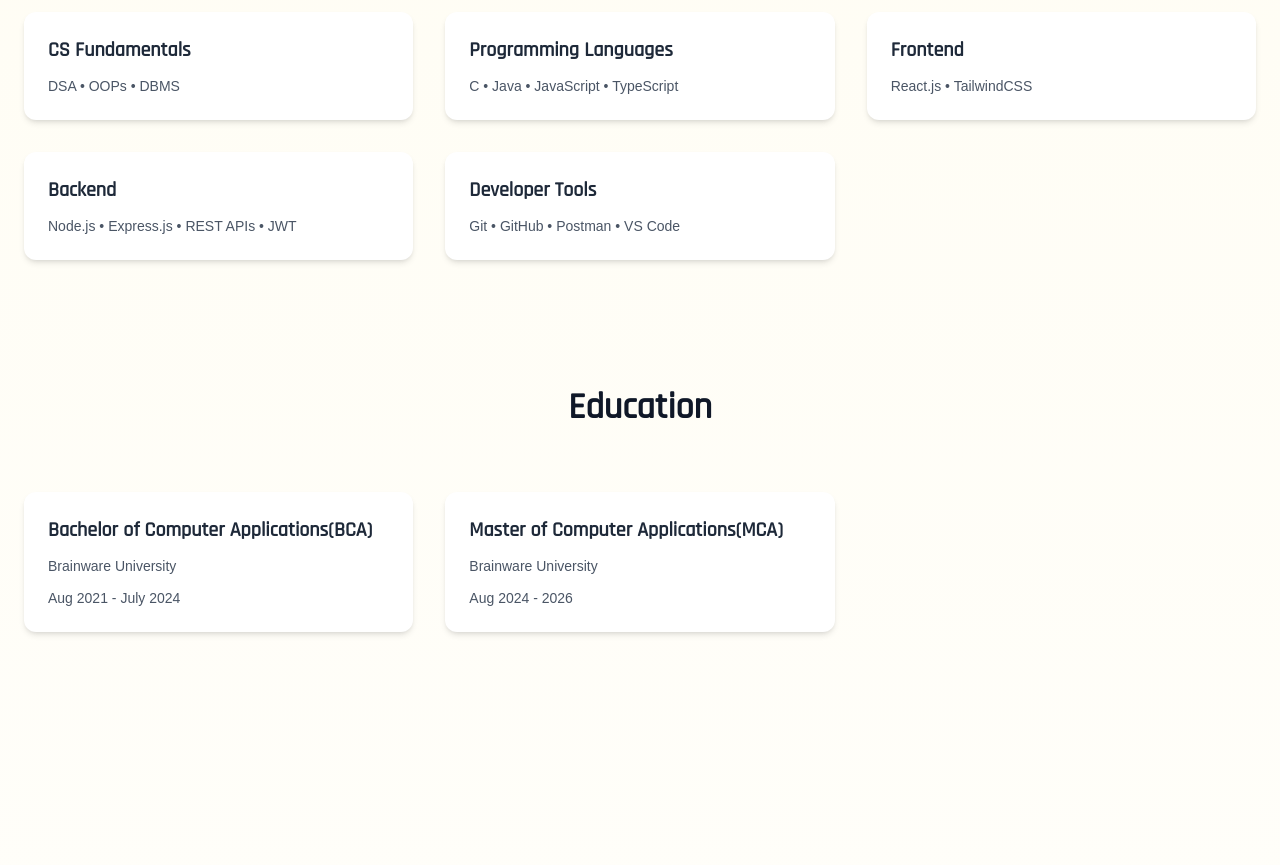
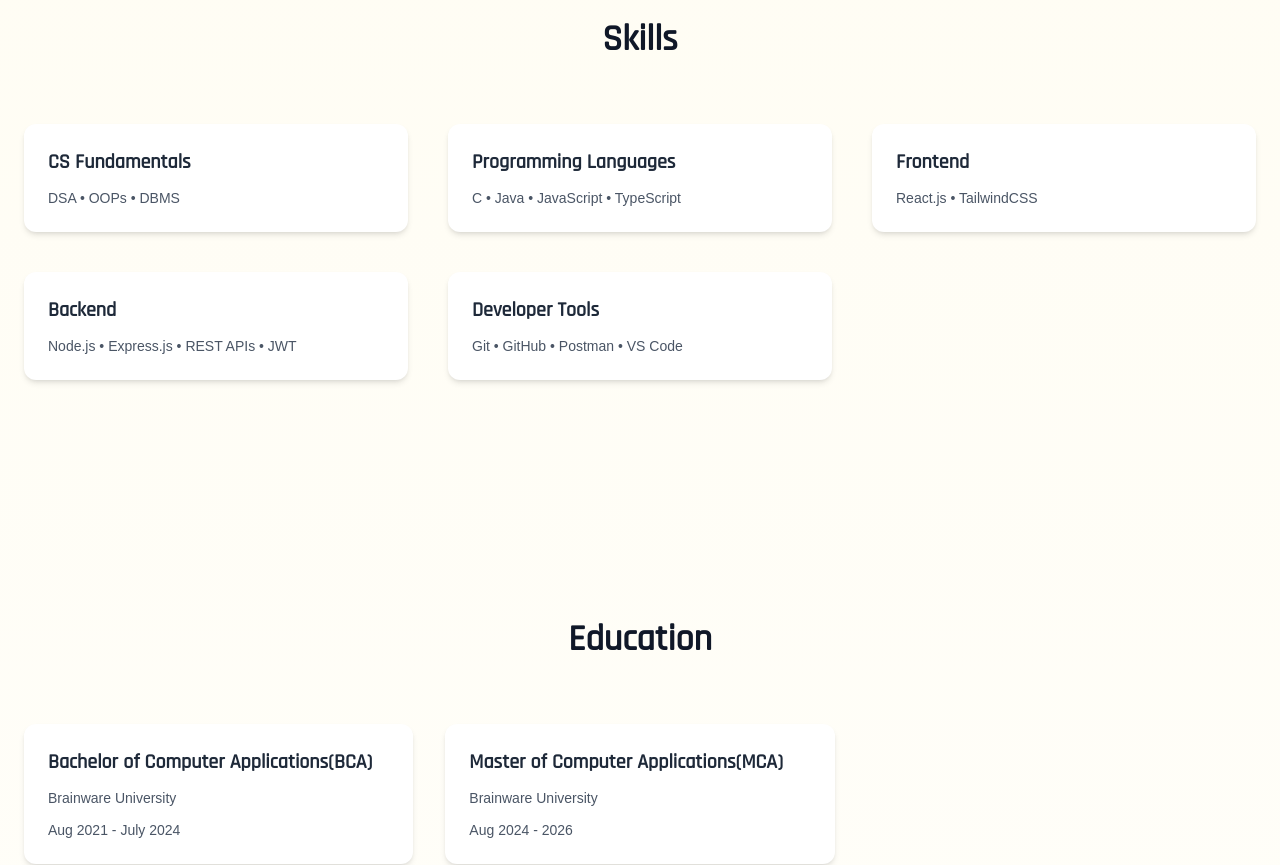
Before and after one commit to Shaptorshi/Portfolio, a React (Vite) app: page / in a window 1280 px wide. Shown: the part 2100-2965 px from the top of the page. Built offline with nearby package versions, Linux system fonts and the light colour scheme; a web font is replaced by a local one.

Commit message:
Margins adjusted

```diff
--- a/src/components/education.jsx
+++ b/src/components/education.jsx
@@ -1,28 +1,29 @@
-import {motion} from 'framer-motion'
+import { motion } from 'framer-motion'
 
 const e = [
   {
     course: "Bachelor of Computer Applications(BCA)",
     college: "Brainware University",
     duration: "Aug 2021 - July 2024",
-    location:"Kolkata, West Bengal, India"
+    location: "Kolkata, West Bengal, India"
   },
   {
     course: "Master of Computer Applications(MCA)",
     college: "Brainware University",
     duration: `Aug 2024 - ${new Date().getFullYear()}`,
-    location:"Kolkata, West Bengal, India"
+    location: "Kolkata, West Bengal, India"
   }
 ]
 
 const education = () => {
   return (
-    <div id='education'>
+    <div id='education' className='mb-60'>
+      <motion.section initial={{ opacity: 0, y: -20 }} whileInView={{ opacity: 1, y: 0 }} transition={{ duration: 0.5 }}>
         <h2 className='samurai-font text-4xl font-bold text-gray-900 text-center'>Education</h2>
         <div className='grid md:grid-cols-2 lg:grid-cols-3 gap-8 mt-16'>
           {e.map((education, idx) => {
             return (
-            <motion.div whileHover={{scale:1.05}} transition={{duration:0.5}} key={idx} className='bg-white rounded-xl p-6 shadow-md hover:shadow-xl'>
+              <motion.div whileHover={{ scale: 1.05 }} transition={{ duration: 0.5 }} key={idx} className='bg-white rounded-xl p-6 shadow-md hover:shadow-xl'>
                 <h3 className='samurai-font text-xl font-semibold mb-3 text-gray-800'>{education.course}</h3>
                 <h4 className='cascadia text-sm text-gray-600 mb-3'>{education.college}</h4>
                 <p className='cascadia text-sm text-gray-600'>{education.duration}</p>
@@ -30,6 +31,7 @@ const education = () => {
             )
           })}
         </div>
+      </motion.section>
     </div>
   )
 }
--- a/src/components/exp.jsx
+++ b/src/components/exp.jsx
@@ -1,4 +1,4 @@
-import {motion} from 'framer-motion'
+import { motion } from 'framer-motion'
 
 const experiences = [
   {
@@ -17,12 +17,14 @@ const experiences = [
 
 const exp = () => {
   return (
-    <div id='exp'>
+    <div id='exp' className='mb-60'>
+      <motion.section initial={{opacity:0,y:-20}} whileInView={{opacity:1,y:0}} transition={{duration:0.5}}>
+
         <h2 className='samurai-font text-4xl font-bold text-gray-900 text-center'>Experience</h2>
         <div className='grid md:grid-cols-2 lg:grid-cols-3 gap-8 mt-16'>
           {experiences.map((e, idx) => {
             return (
-            <motion.div key={idx} whileHover={{scale:1.05}} transition={{duration:0.5}} className='bg-white p-6 shadow-md hover:shadow-xl rounded-xl'>
+              <motion.div key={idx} whileHover={{ scale: 1.05 }} transition={{ duration: 0.5 }} className='bg-white p-6 shadow-md hover:shadow-xl rounded-xl'>
                 <h3 className='samurai-font text-xl font-semibold text-gray-800'>{e.title} | {e.comp_name}</h3>
                 <p className='cascadia text-sm mt-3 text-gray-600'>{e.duration}</p>
                 <p className='cascadia text-sm mt-3 text-gray-600'>{e.mode}</p>
@@ -30,6 +32,7 @@ const exp = () => {
             )
           })}
         </div>
+      </motion.section>
     </div>
   )
 }
--- a/src/components/skills.jsx
+++ b/src/components/skills.jsx
@@ -1,4 +1,4 @@
-import {motion} from 'framer-motion'
+import { motion } from 'framer-motion'
 
 const s = [
     {
@@ -25,18 +25,20 @@ const s = [
 
 const skills = () => {
     return (
-        <div id='skills'>
+        <div id='skills' className='mb-60'>
+            <motion.section initial={{ opacity: 0, y: -20 }} whileInView={{ opacity: 1, y: 0 }} transition={{ duration: 0.5 }}>
                 <h2 className='samurai-font text-4xl font-bold text-gray-900 text-center'>Skills</h2>
-            <motion.div className='grid md:grid-cols-2 lg:grid-cols-3 gap-8 mt-16'>
+                <motion.div className='grid md:grid-cols-2 lg:grid-cols-3 gap-10 mt-16'>
                     {s.map((skill, idx) => {
                         return (
-                        <motion.div key={idx} whileHover={{scale:1.05}} transition={{duration:0.5}} className='bg-white p-6 rounded-xl shadow-md hover:shadow-xl'>
-                            <h3 className='samurai-font font-semibold text-xl text-gray-800'>{skill.title}</h3>
+                            <motion.div key={idx} whileHover={{ scale: 1.05 }} transition={{ duration: 0.5 }} className='bg-white p-6 rounded-xl shadow-md hover:shadow-xl'>
+                                <h3 className='samurai-font font-semibold text-xl text-gray-800 '>{skill.title}</h3>
                                 <p className='cascadia mt-3 text-sm text-gray-600'>{skill.lang}</p>
                             </motion.div>
                         )
                     })}
                 </motion.div>
+            </motion.section>
         </div>
     )
 }
```
Lines whose indentation alone changed are shown as unchanged.
